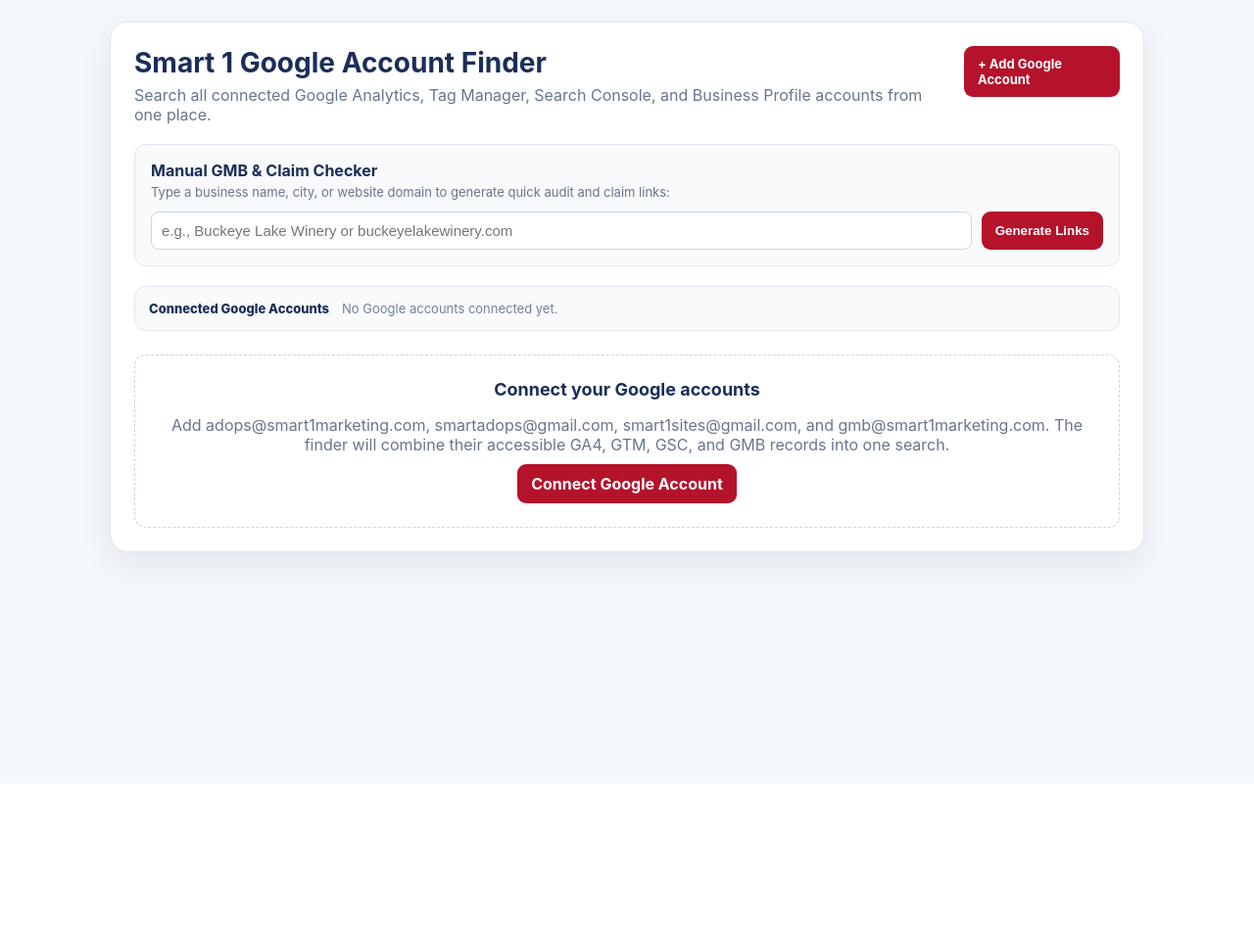
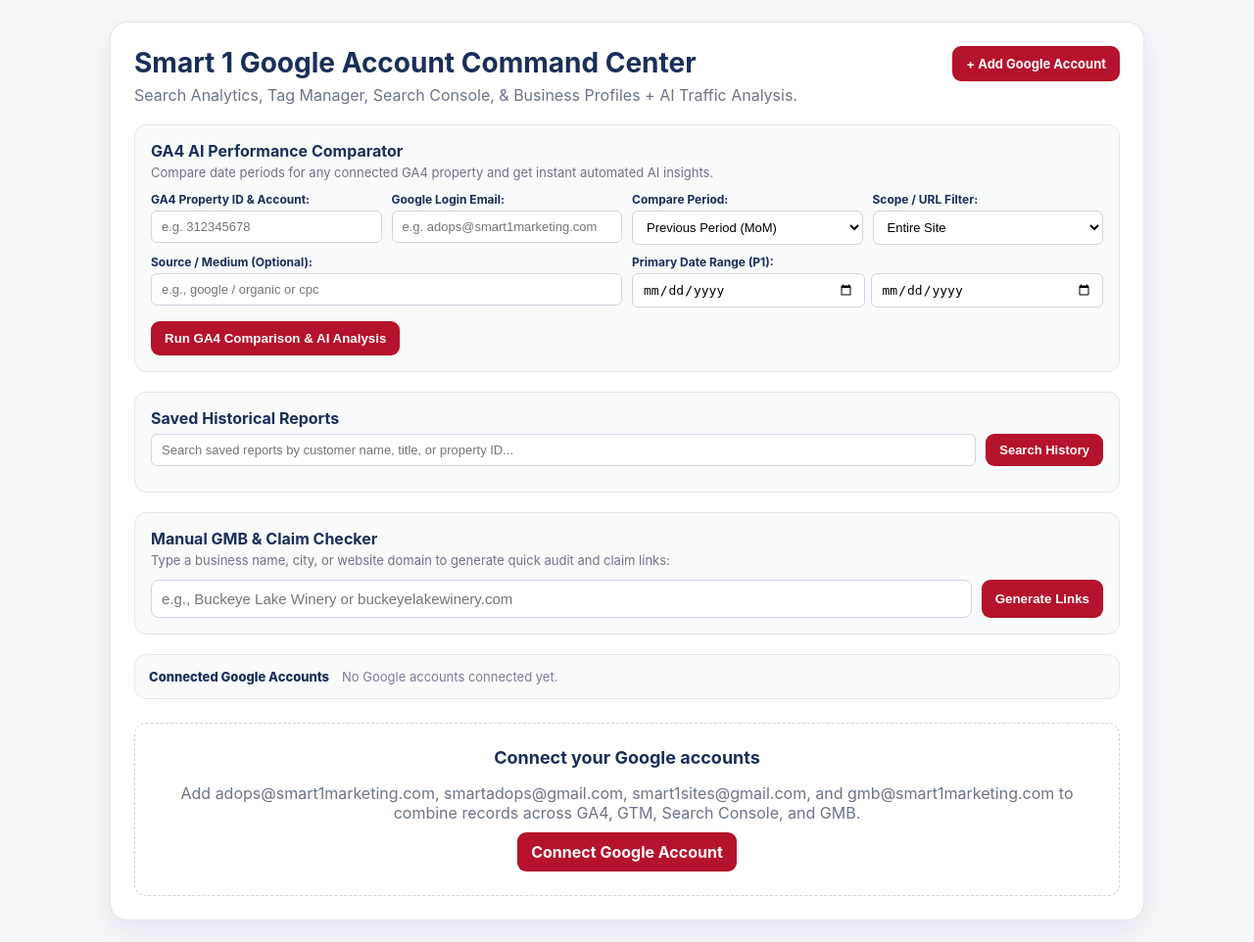
Before and after one commit to smart1marketing/blueprint, a Flask app: page / in a window 1280 px wide. Shown: the whole page at 98% size. Before the commit the page ends 596 px from the top, so only its background shows below. Run offline with Flask 3, Linux system fonts and the light colour scheme.

Commit message:
Revise branding and add GA4 AI Comparator section
Updated the title and headings to reflect the new branding. Enhanced descriptions for better clarity and added a new GA4 AI Performance Comparator section with input fields and options.

```diff
--- a/smart1-google-finder/templates/index.html
+++ b/smart1-google-finder/templates/index.html
@@ -3,7 +3,7 @@
 <head>
   <meta charset="utf-8">
   <meta name="viewport" content="width=device-width,initial-scale=1">
-  <title>Smart 1 Google Account Finder</title>
+  <title>Smart 1 Google Account Command Center</title>
   <link rel="stylesheet" href="/static/style.css">
 </head>
 <body>
@@ -11,13 +11,77 @@
     <section class="card">
       <div class="topline">
         <div>
-          <h1>Smart 1 Google Account Finder</h1>
-          <p>Search all connected Google Analytics, Tag Manager, Search Console, and Business Profile accounts from one place.</p>
+          <h1>Smart 1 Google Account Command Center</h1>
+          <p>Search Analytics, Tag Manager, Search Console, & Business Profiles + AI Traffic Analysis.</p>
         </div>
         <div class="auth">
           <a class="btn" href="/login">+ Add Google Account</a>
           {% if accounts %}<a href="/logout">Disconnect all</a>{% endif %}
         </div>
+      </div>
+
+      <!-- GA4 AI Comparison Engine Widget -->
+      <div class="ai-comparator-card">
+        <h3>GA4 AI Performance Comparator</h3>
+        <p>Compare date periods for any connected GA4 property and get instant automated AI insights.</p>
+
+        <div class="comp-grid">
+          <div>
+            <label>GA4 Property ID & Account:</label>
+            <input id="comp-property-id" placeholder="e.g. 312345678">
+          </div>
+          <div>
+            <label>Google Login Email:</label>
+            <input id="comp-login" placeholder="e.g. adops@smart1marketing.com">
+          </div>
+          <div>
+            <label>Compare Period:</label>
+            <select id="comp-period-type">
+              <option value="previous_period">Previous Period (MoM)</option>
+              <option value="previous_year">Previous Year (YoY)</option>
+              <option value="custom">Custom Date Range</option>
+            </select>
+          </div>
+          <div>
+            <label>Scope / URL Filter:</label>
+            <select id="comp-scope-type">
+              <option value="site">Entire Site</option>
+              <option value="page">Single Page Path</option>
+              <option value="multiple">Multiple Pages (Regex)</option>
+            </select>
+          </div>
+        </div>
+
+        <div class="comp-grid-secondary">
+          <div id="page-path-wrapper" style="display:none;">
+            <label>Page Path Filter:</label>
+            <input id="comp-page-path" placeholder="/contact-us or /products/.*">
+          </div>
+          <div>
+            <label>Source / Medium (Optional):</label>
+            <input id="comp-source-medium" placeholder="e.g., google / organic or cpc">
+          </div>
+          <div>
+            <label>Primary Date Range (P1):</label>
+            <div style="display:flex; gap:6px;">
+              <input type="date" id="p1-start">
+              <input type="date" id="p1-end">
+            </div>
+          </div>
+        </div>
+
+        <button id="run-ga4-comp" class="btn" style="margin-top:14px;">Run GA4 Comparison & AI Analysis</button>
+        <div id="ai-comp-results"></div>
+      </div>
+
+      <!-- Saved Reports History Panel -->
+      <div class="saved-reports-section" style="margin-top: 20px; padding: 16px; background: #f8fafc; border: 1px solid #dfe6f0; border-radius: 12px;">
+        <h3 style="margin:0 0 6px; font-size:16px; color:#1a2e58;">Saved Historical Reports</h3>
+        <div style="display:flex; gap:10px;">
+          <input id="search-saved-q" placeholder="Search saved reports by customer name, title, or property ID..." style="flex:1; padding:8px 10px; border:1px solid #ccd6e5; border-radius:6px; font-size:13px;">
+          <button id="btn-search-saved" class="btn" style="padding:8px 14px; font-size:13px;">Search History</button>
+        </div>
+        <div id="saved-reports-list" style="margin-top:10px;"></div>
       </div>
 
       <!-- Manual GMB & Claim Checker -->
@@ -63,12 +127,54 @@
       {% else %}
       <div class="connect-panel">
         <strong>Connect your Google accounts</strong>
-        <p>Add adops@smart1marketing.com, smartadops@gmail.com, smart1sites@gmail.com, and gmb@smart1marketing.com. The finder will combine their accessible GA4, GTM, GSC, and GMB records into one search.</p>
+        <p>Add adops@smart1marketing.com, smartadops@gmail.com, smart1sites@gmail.com, and gmb@smart1marketing.com to combine records across GA4, GTM, Search Console, and GMB.</p>
         <a class="btn connect" href="/login">Connect Google Account</a>
       </div>
       {% endif %}
     </section>
   </main>
+
+  <!-- Save Report & Alerts Modal -->
+  <div id="save-modal" style="display:none; position:fixed; top:0; left:0; width:100%; height:100%; background:rgba(0,0,0,0.5); align-items:center; justify-content:center; z-index:999;">
+    <div style="background:#fff; padding:24px; border-radius:12px; width:100%; max-width:480px;">
+      <h3 style="margin-top:0; color:#1a2e58;">Save Report & Schedule Alerts</h3>
+
+      <label style="font-size:12px; font-weight:700; display:block; margin-top:8px;">Customer Name:</label>
+      <input id="modal-cust-name" style="width:100%; padding:8px; border:1px solid #ccc; border-radius:6px;">
+
+      <label style="font-size:12px; font-weight:700; display:block; margin-top:8px;">Summary Title:</label>
+      <input id="modal-sum-title" style="width:100%; padding:8px; border:1px solid #ccc; border-radius:6px;">
+
+      <hr style="margin:16px 0; border:0; border-top:1px solid #eee;">
+
+      <label style="font-size:12px; font-weight:700; display:block;">Enable Automated Alerts?</label>
+      <select id="modal-enable-alerts" style="width:100%; padding:8px; border:1px solid #ccc; border-radius:6px;">
+        <option value="no">No Alerts Needed</option>
+        <option value="yes">Yes, Send Periodic Updates</option>
+      </select>
+
+      <div id="alert-options-box" style="display:none; margin-top:10px;">
+        <label style="font-size:12px; font-weight:700; display:block;">Notification Email Address:</label>
+        <input id="modal-alert-email" type="email" style="width:100%; padding:8px; border:1px solid #ccc; border-radius:6px;">
+
+        <label style="font-size:12px; font-weight:700; display:block; margin-top:8px;">Update Frequency:</label>
+        <select id="modal-alert-freq" style="width:100%; padding:8px; border:1px solid #ccc; border-radius:6px;">
+          <option value="daily">Daily</option>
+          <option value="weekly" selected>Weekly</option>
+          <option value="monthly">Monthly</option>
+        </select>
+
+        <label style="font-size:12px; font-weight:700; display:block; margin-top:8px;">GoHighLevel Webhook URL:</label>
+        <input id="modal-ghl-url" placeholder="https://services.leadconnectorhq.com/hooks/..." style="width:100%; padding:8px; border:1px solid #ccc; border-radius:6px;">
+      </div>
+
+      <div style="margin-top:18px; display:flex; justify-content:flex-end; gap:8px;">
+        <button id="modal-cancel" style="padding:8px 14px; background:#edf1f6; border:0; border-radius:6px; cursor:pointer;">Cancel</button>
+        <button id="modal-confirm-save" class="btn">Save Report</button>
+      </div>
+    </div>
+  </div>
+
 <script src="/static/app.js"></script>
 </body>
 </html>
```
